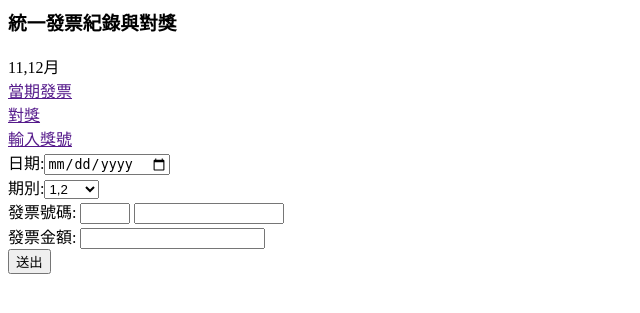
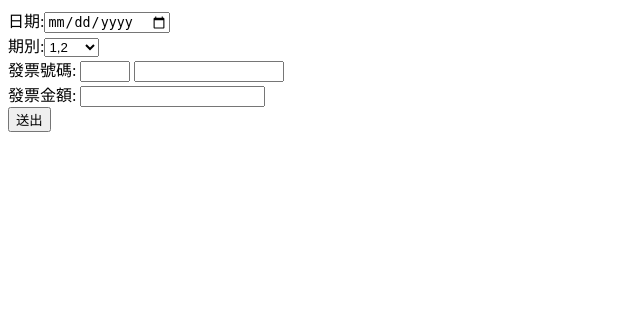
Before and after one commit to wdaweb/invoice-Ting3066, a PHP site: page /main.php in a window 1280 px wide. Shown: the top 313 px of the page, without its empty margins (0-640 px from the left). Run offline with PHP 8.4, Linux system fonts and the light colour scheme.

Commit message:
調整版面結構   modified:   api/add_invoice.php ->把儲存後的導向改成檢視發票清單(do=invoice_list) 	modified:   index.php ->增加共用的內容區塊(功能選項) 	modified:   invoice_list.php ->去除原本的html程式碼 	modified:   main.php ->把共用的區塊移到index.php,留下新增發票的清單

```diff
--- a/api/add_invoice.php
+++ b/api/add_invoice.php
@@ -17,6 +17,6 @@ echo $sql;
 $pdo->exec($sql);
 
 echo "新增完成";
-header("location:../index.php");
+header("location:../index.php?do=invoice_list");
 
 ?>
--- a/main.php
+++ b/main.php
@@ -1,34 +1,4 @@
-<h3 class="text-center">統一發票紀錄與對獎</h3>
-<div class="container">
-  <div class="col-8 d-flex justify-content-between p-3 mx-auto border">
-  <?php
-    $month=[
-      1=>"1,2月",
-      2=>"3,4月",
-      3=>"5,6月",
-      4=>"7,8月",
-      5=>"9,10月",
-      6=>"11,12月",
-    ];
 
-    $m=ceil(date("m")/2);
-
-
-
-  ?>
-    <div class="text-center"><?=$month[$m];?></div>
-    <div class="text-center">
-      <a href="">當期發票</a>
-    </div>
-    <div class="text-center">
-      <a href="">對獎</a>
-    </div>
-    <div class="text-center">
-      <a href="">輸入獎號</a>
-    </div>
-  </div>
-
-  <div class="col-8 d-flex justify-content-between p-3 mx-auto border">
 <form action="api/add_invoice.php" method="post">
   <div>日期:<input type="date" name="date"></div>
   期別:<select name="period">
@@ -50,5 +20,3 @@
     <input type="submit" value="送出">
   </div>
 </form>
-  </div>
-</div>
```
Also changed, not shown: index.php (+38 -0 lines), invoice_list.php (deleted, +0 -12 lines). Lines whose indentation alone changed are shown as unchanged.
